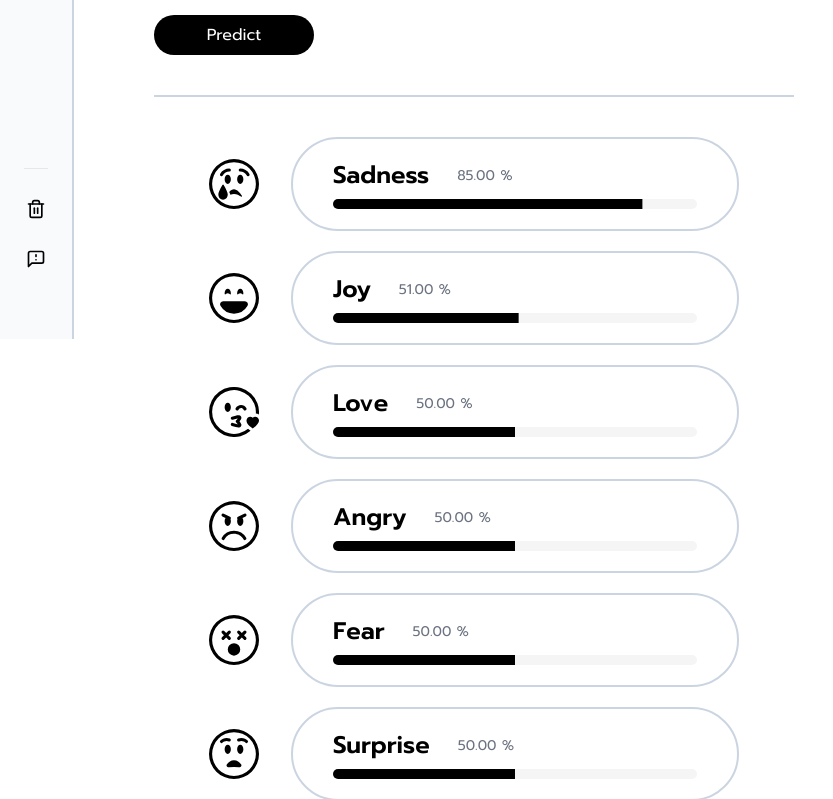
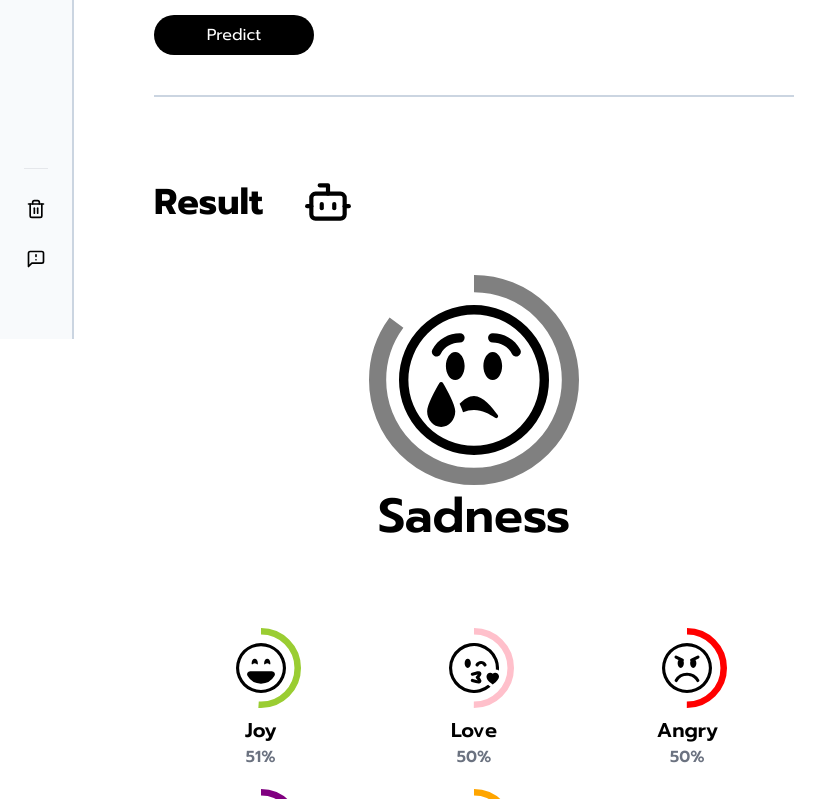
Before and after one commit to chickzilla/her-feeling-client, a Next.js app: page /text in a window 1280 px wide. Shown: the part 461-1260 px from the top of the page, without its empty margins (0-833 px from the left). Built offline with nearby package versions, Linux system fonts and the light colour scheme.

Commit message:
feat: circular container

```diff
--- a/src/app/(board)/text/page.tsx
+++ b/src/app/(board)/text/page.tsx
@@ -11,7 +11,7 @@ export default function BoardTextPage() {
             <div className="">
               <TextAreaBoard />
             </div>
-            <div>
+            <div className="">
               <ResultPane />
             </div>
           </div>
--- a/src/app/globals.css
+++ b/src/app/globals.css
@@ -88,10 +88,10 @@
 
 .move-right-to-left-4 {
   animation: moveRightToLeft 0.3s ease-in forwards;
-  animation-delay: 0.9s;
+  animation-delay: 1.2s;
 }
 
 .move-right-to-left-5 {
   animation: moveRightToLeft 0.3s ease-in forwards;
-  animation-delay: 1.2s;
+  animation-delay: 1.5s;
 }
--- a/src/components/text-board/have-result.tsx
+++ b/src/components/text-board/have-result.tsx
@@ -7,40 +7,57 @@ import {
   BsEmojiDizzy,
 } from "react-icons/bs";
 import ResultItem from "./result-item";
+import { Bot } from "lucide-react";
 
 export default function HaveResult() {
   return (
-    <div className="flex flex-col items-center justify-center text-center text-gray-400 space-y-5">
-      <div className="move-right-to-left-0">
-        <ResultItem mood="Sadness" percent={0.85} color="gray">
-          <BsEmojiTear size={50} style={{ color: "black" }} />
+    <div className=" items-center justify-center text-center text-black space-y-12 w-full py-10 ">
+      <div className="flex items-center text-start text-4xl font-bold">
+        Result
+        <Bot size={50} className="ml-10" />
+      </div>
+      <div className="">
+        <ResultItem mood="Sadness" percent={0.85} color="gray" sizeCircle={180}>
+          <BsEmojiTear size={150} style={{ color: "black" }} />
         </ResultItem>
       </div>
-      <div className="move-right-to-left-1">
-        <ResultItem mood="Joy" percent={0.51} color="yellowgreen">
+      <div className="grid grid-cols-3 gap-y-5 py-10 ">
+        <div className="">
+          <ResultItem
+            mood="Joy"
+            percent={0.51}
+            color="yellowgreen"
+            sizeCircle={50}
+          >
             <BsEmojiLaughing size={50} style={{ color: "black" }} />
           </ResultItem>
         </div>
-      <div className="move-right-to-left-2">
-        <ResultItem mood="Love" percent={0.5} color="pink">
+        <div className="">
+          <ResultItem mood="Love" percent={0.5} color="pink" sizeCircle={50}>
             <BsEmojiKiss size={50} style={{ color: "black" }} />
           </ResultItem>
         </div>
-      <div className="move-right-to-left-3">
-        <ResultItem mood="Angry" percent={0.5} color="red">
+        <div className="">
+          <ResultItem mood="Angry" percent={0.5} color="red" sizeCircle={50}>
             <BsEmojiAngry size={50} style={{ color: "black" }} />
           </ResultItem>
         </div>
-      <div className="move-right-to-left-4">
-        <ResultItem mood="Fear" percent={0.5} color="purple">
+        <div className="">
+          <ResultItem mood="Fear" percent={0.5} color="purple" sizeCircle={50}>
             <BsEmojiDizzy size={50} style={{ color: "black" }} />
           </ResultItem>
         </div>
-      <div className="move-right-to-left-5">
-        <ResultItem mood="Surprise" percent={0.5} color="orange">
+        <div className="">
+          <ResultItem
+            mood="Surprise"
+            percent={0.5}
+            color="orange"
+            sizeCircle={50}
+          >
             <BsEmojiAstonished size={50} style={{ color: "black" }} />
           </ResultItem>
         </div>
       </div>
+    </div>
   );
 }
--- a/src/components/text-board/result-item.tsx
+++ b/src/components/text-board/result-item.tsx
@@ -1,12 +1,23 @@
-import React from "react";
+import React, { useEffect, useState } from "react";
+import { styled } from "@mui/material/styles";
+import CircularProgress from "@mui/material/CircularProgress";
 
-import { styled } from "@mui/material/styles";
+const CircularContainer = styled("div")(({ theme }) => ({
+  position: "relative",
+  display: "inline-flex",
+  alignItems: "center",
+  justifyContent: "center",
+}));
 
-import LinearProgress from "@mui/material/LinearProgress";
-
-const BorderLinearProgress = styled(LinearProgress)(() => ({
-  height: 10,
-  borderRadius: 5,
+const IconContainer = styled("div")(({ theme }) => ({
+  position: "absolute",
+  display: "flex",
+  alignItems: "center",
+  justifyContent: "center",
+  top: 0,
+  left: 0,
+  right: 0,
+  bottom: 0,
 }));
 
 export default function ResultItem({
@@ -14,35 +25,51 @@ export default function ResultItem({
   percent,
   children,
   color,
+  sizeCircle,
 }: {
   mood: string;
   percent: number;
   children: React.ReactNode;
   color: string;
+  sizeCircle: number;
 }) {
+  const [progress, setProgress] = useState(0);
+
+  useEffect(() => {
+    const animateProgress = setTimeout(() => {
+      setProgress(percent * 100);
+    }, 200); // delay for starting the animation
+
+    return () => clearTimeout(animateProgress);
+  }, [percent]);
+
   return (
-    <div className="flex items-center justify-start text-center text-gray-400  space-x-8 px-2 move-right-to-left">
-      <div>{children}</div>
-      <div className="flex flex-col space-y-2 bg-white rounded-full text-black py-5 px-10 w-[35vw] items-start border-slate-300 border-2">
-        <div className="flex flex-row space-x-7 items-center justify-center">
-          <div className="font-semibold text-2xl">{mood}</div>
-          <div className="text-center text-sm text-gray-500">
-            {(percent * 100).toFixed(2)}
-            {" %"}
-          </div>
-        </div>
-        <div className="w-[100%]">
-          <BorderLinearProgress
-            variant="determinate"
-            value={percent * 100}
-            sx={{
-              backgroundColor: "whitesmoke",
-              "& .MuiLinearProgress-bar": {
-                backgroundColor: "black",
-              },
-            }}
-          />
-        </div>
+    <div className="flex-col items-center justify-center text-center text-gray-400 move-right-to-left">
+      <CircularContainer>
+        <CircularProgress
+          variant="determinate"
+          value={progress}
+          size={sizeCircle + 30}
+          sx={{
+            color: color,
+            transition: "value 1.5s ease-in-out", // smooth transition for progress
+          }}
+        />
+        <IconContainer>{children}</IconContainer>
+      </CircularContainer>
+      <div
+        className={`text-black font-semibold ${
+          sizeCircle > 100 ? "text-5xl" : "text-xl"
+        }`}
+      >
+        {mood}
+      </div>
+      <div>
+        {sizeCircle > 100 ? null : (
+          <span className="font-semibold text-base text-gray-500">
+            {progress}%
+          </span>
+        )}
       </div>
     </div>
   );
--- a/src/components/text-board/resultPane.tsx
+++ b/src/components/text-board/resultPane.tsx
@@ -5,7 +5,7 @@ import { useState } from "react";
 export default function ResultPane() {
   const [isResult, setIsResult] = useState(true);
   return (
-    <div className="flex flex-col items-center justify-center text-center border-t-2 border-slate-300 w-[50vw] py-10">
+    <div className="flex flex-col text-center border-t-2 border-slate-300 w-[50vw] py-10">
       {isResult ? <HaveResult /> : <NoResult />}
     </div>
   );
```
Lines whose indentation alone changed are shown as unchanged.
